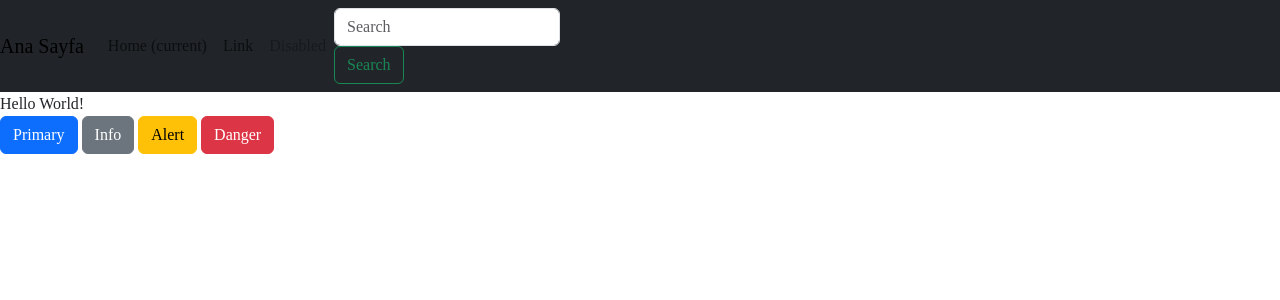
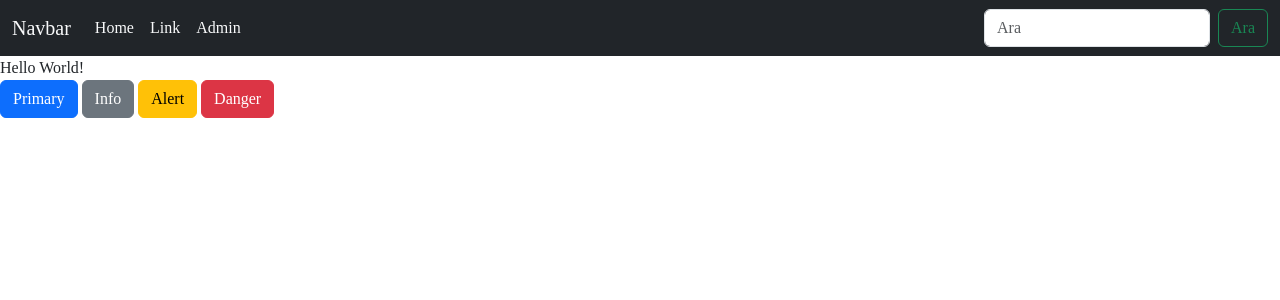
Before and after one commit to BlackRose9111/BotanicDb, a Django app: page / in a window 1280 px wide. Shown: the top 300 px of the page. Run offline with Django 5.2, Linux system fonts and the light colour scheme; some libraries are stand-ins or nearby versions.

Commit message:
Navbar inclusion

```diff
--- a/botanica/botanica/urls.py
+++ b/botanica/botanica/urls.py
@@ -22,7 +22,7 @@ from django.urls import path, include
 admin.site.site_header = "Botanica Admin"
 admin.site.site_title = "Botanica Admin Portalı"
 urlpatterns = [
-    path('admin/', admin.site.urls),
-    path("", include("home.urls")),
+    path('admin/', admin.site.urls,name="admin"),
+    path("", include("home.urls"),name="home"),
 ] + static(settings.MEDIA_URL, document_root=settings.MEDIA_ROOT)
 #urlpatterns += static(settings.MEDIA_URL, document_root=settings.MEDIA_ROOT)
--- a/botanica/home/templates/home/common/navbar.html
+++ b/botanica/home/templates/home/common/navbar.html
@@ -1,28 +1,28 @@
 {% block navbar %}
 
-    <nav class="navbar navbar-expand-lg navbar-light bg-dark">
-        <a class="navbar-brand" href={% url "" %}>Ana Sayfa</a>
-        <button class="navbar-toggler" type="button" data-toggle="collapse" data-target="#navbarTogglerDemo02"
-                aria-controls="navbarTogglerDemo02" aria-expanded="false" aria-label="Toggle navigation">
-            <span class="navbar-toggler-icon"></span>
+    <nav class="navbar navbar-expand-lg bg-dark mb-auto">
+  <div class="container-fluid">
+    <a class="navbar-brand text-light" href={% url "home" %}>Navbar</a>
+    <button class="navbar-toggler text-light" type="button" data-bs-toggle="collapse" data-bs-target="#navbarSupportedContent" aria-controls="navbarSupportedContent" aria-expanded="false" aria-label="Toggle navigation">
+      <span class="navbar-toggler-icon "></span>
     </button>
-
-        <div class="collapse navbar-collapse" id="navbarTogglerDemo02">
-            <ul class="navbar-nav mr-auto mt-2 mt-lg-0">
-                <li class="nav-item active">
-                    <a class="nav-link" href="#">Home <span class="sr-only">(current)</span></a>
+    <div class="collapse navbar-collapse" id="navbarSupportedContent">
+      <ul class="navbar-nav me-auto mb-2 mb-lg-0">
+        <li class="nav-item">
+          <a class="nav-link active text-light" aria-current="page" href="#">Home</a>
         </li>
         <li class="nav-item">
-                    <a class="nav-link" href="#">Link</a>
+          <a class="nav-link text-light" href="#">Link</a>
         </li>
           <li class="nav-item">
-                    <a class="nav-link disabled" href="#">Disabled</a>
+          <a class="nav-link text-light" href={% url "admin:index" %}>Admin</a>
         </li>
       </ul>
-            <form class="form-inline my-2 my-lg-0">
-                <input class="form-control mr-sm-2" type="search" placeholder="Search">
-                <button class="btn btn-outline-success my-2 my-sm-0" type="submit">Search</button>
+      <form class="d-flex" role="search">
+        <input class="form-control me-2" type="search" placeholder="Ara" aria-label="Ara">
+        <button class="btn btn-outline-success" type="submit">Ara</button>
       </form>
+    </div>
   </div>
 </nav>
 
```
Also changed, not shown: botanica/home/templates/home/search.html (added, +9 -0 lines). Lines whose indentation alone changed are shown as unchanged.
